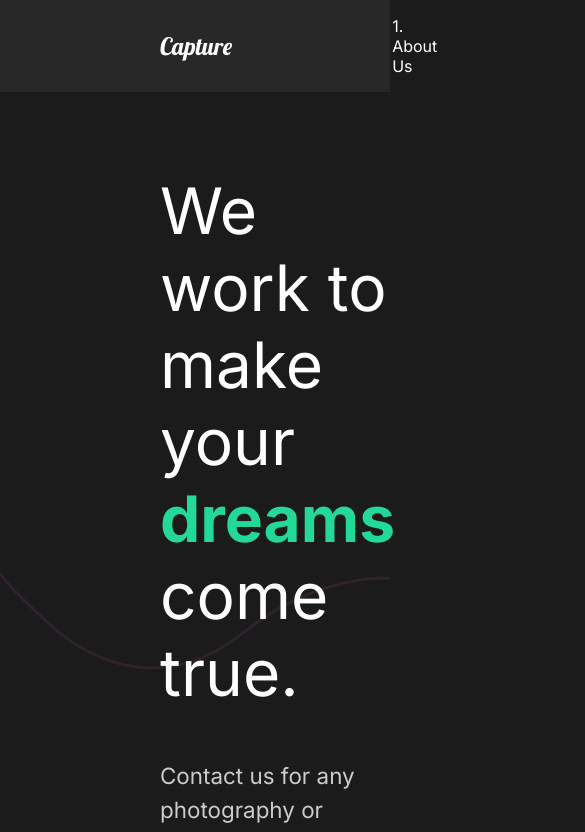
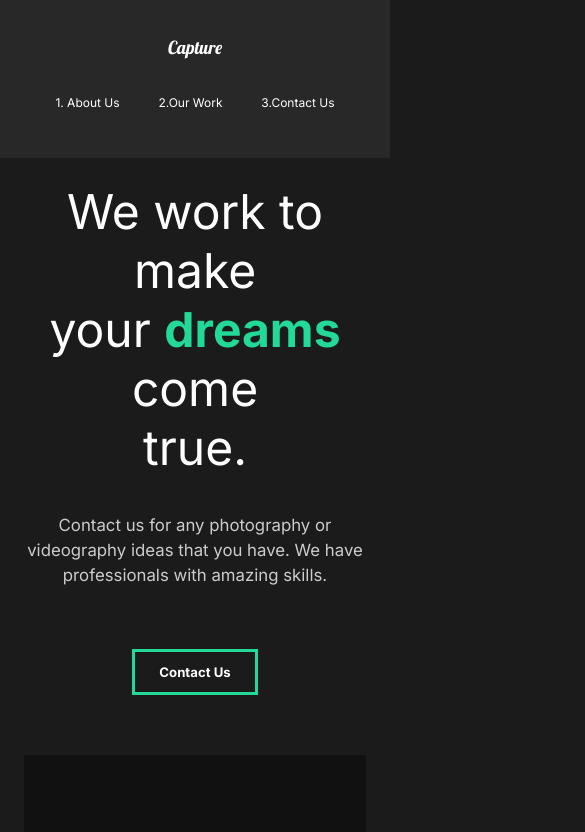
Before and after one commit to paaulapereira/react-capture, a React (Create React App) app: page / in a window 390 px wide. Shown: the top 832 px of the page, 585 px wide, since content can reach past the window. Built offline with nearby package versions, Linux system fonts and the light colour scheme.

Commit message:
responsive

```diff
--- a/src/components/Nav.js
+++ b/src/components/Nav.js
@@ -34,8 +34,8 @@
   padding: 1rem 10rem;
   background: #282828;
   position: sticky;
-  top:0;
-  z-index:10;
+  top: 0;
+  z-index: 10;
   a {
     color: white;
     text-decoration: none;
@@ -53,6 +53,23 @@
     padding-left: 10rem;
     position: relative;
   }
+  @media (max-width: 1300px) {
+    flex-direction: column;
+    padding: 2rem 1rem;
+    #logo {
+      display: inline-block;
+      margin: 1rem;
+    }
+
+    ul {
+      padding: 2rem;
+      justify-content: space-around;
+      width: 100%;
+      li {
+        padding: 0;
+      }
+    }
+  }
 `;
 
 export default Nav;
--- a/src/components/ServicesSection.js
+++ b/src/components/ServicesSection.js
@@ -79,6 +79,9 @@
 const Cards = styled.div`
   display: flex;
   flex-wrap: wrap;
+  @media (max-width: 1300px) {
+    justify-content: center;
+  }
 `;
 
 const Card = styled.div`
--- a/src/components/useScroll.js
+++ b/src/components/useScroll.js
@@ -7,7 +7,7 @@
   //creamos el control para la animacion
   const controls = useAnimation();
   //creamos las variables para ver cuando la vista esta en verdadero
-  const [element, view] = useInView({ threshold: 0.5 });
+  const [element, view] = useInView({ threshold: 0.3 });
   if (view) {
     controls.start("show");
   } else {
--- a/src/pages/ContactUs.js
+++ b/src/pages/ContactUs.js
@@ -47,12 +47,19 @@
   padding: 5rem 10rem;
   color: #353535;
   min-height: 90vh;
+  @media (max-width: 1300px) {
+    padding: 2rem;
+    font-size: 1rem;
+  }
 `;
 const Title = styled.div`
   margin-bottom: 4rem;
   color: black;
   span {
     color: 23d997;
+  }
+  @media (max-width: 1300px) {
+    margin-top: 5rem;
   }
 `;
 const Hide = styled.div`
--- a/src/pages/MovieDetail.js
+++ b/src/pages/MovieDetail.js
@@ -81,6 +81,10 @@
   margin: 5rem 10rem;
   align-items: center;
   justify-content: space-around;
+  @media (max-width: 1300px) {
+    display: block;
+    margin: 2rem 2rem;
+  }
 `;
 
 const AwardStyle = styled.div`
--- a/src/pages/OurWork.js
+++ b/src/pages/OurWork.js
@@ -79,6 +79,9 @@
   min-height: 100vh;
   overflow: hidden;
   padding: 5rem 10rem;
+  @media (max-width: 1300px) {
+    padding: 2rem 2rem;
+  }
   h2 {
     padding: 1rem 0rem;
   }
--- a/src/styles/GlobalStyle.js
+++ b/src/styles/GlobalStyle.js
@@ -8,6 +8,13 @@
     box-sizing: border-box;
 
 }
+
+html{
+    @media (max-width:1700px){
+        font-size: 75%;
+    }
+}
+
 body{
     background-color:#1b1b1b;
     font-family: 'Inter', sans-serif;
--- a/src/styles/styles.js
+++ b/src/styles/styles.js
@@ -11,6 +11,11 @@
   justify-content: space-between;
   padding: 5rem 10rem;
   color: white;
+  @media (max-width: 1300px) {
+    display: block;
+    padding: 2rem 2rem;
+    text-align: center;
+  }
 `;
 
 export const Description = styled.div`
@@ -19,6 +24,12 @@
   z-index: 2;
   h2 {
     font-weight: lighter;
+  }
+  @media (max-width: 1300px) {
+    padding: 0;
+    button {
+      margin: 2rem 0rem 5rem 0rem;
+    }
   }
 `;
 
```
